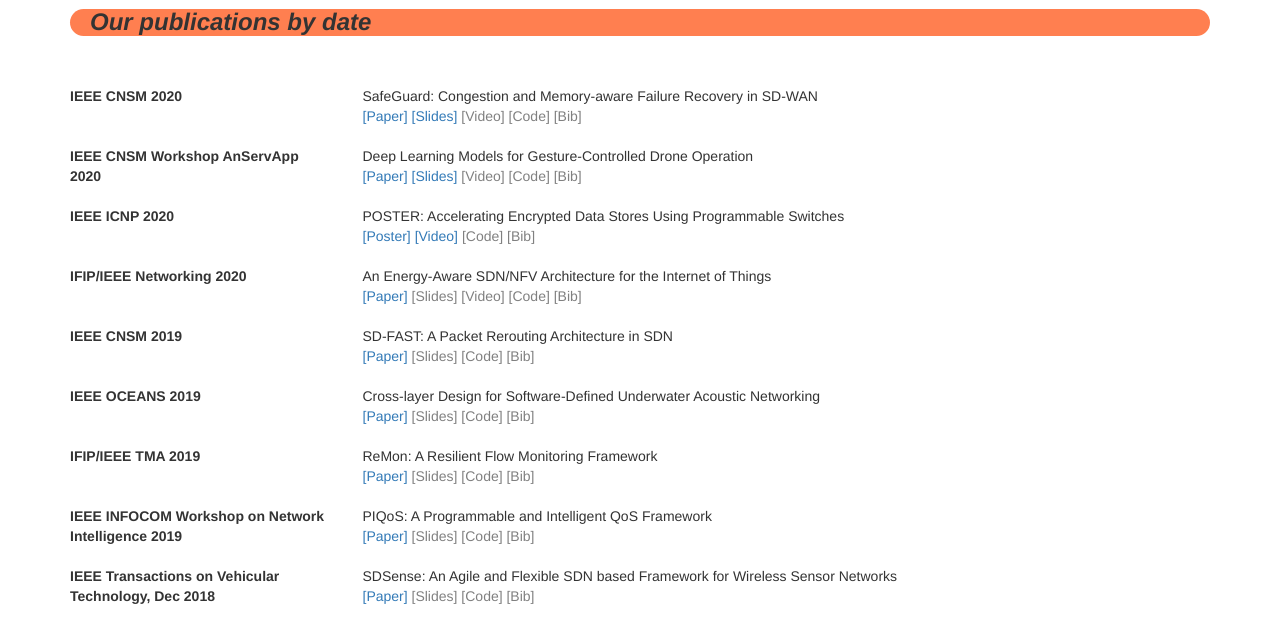
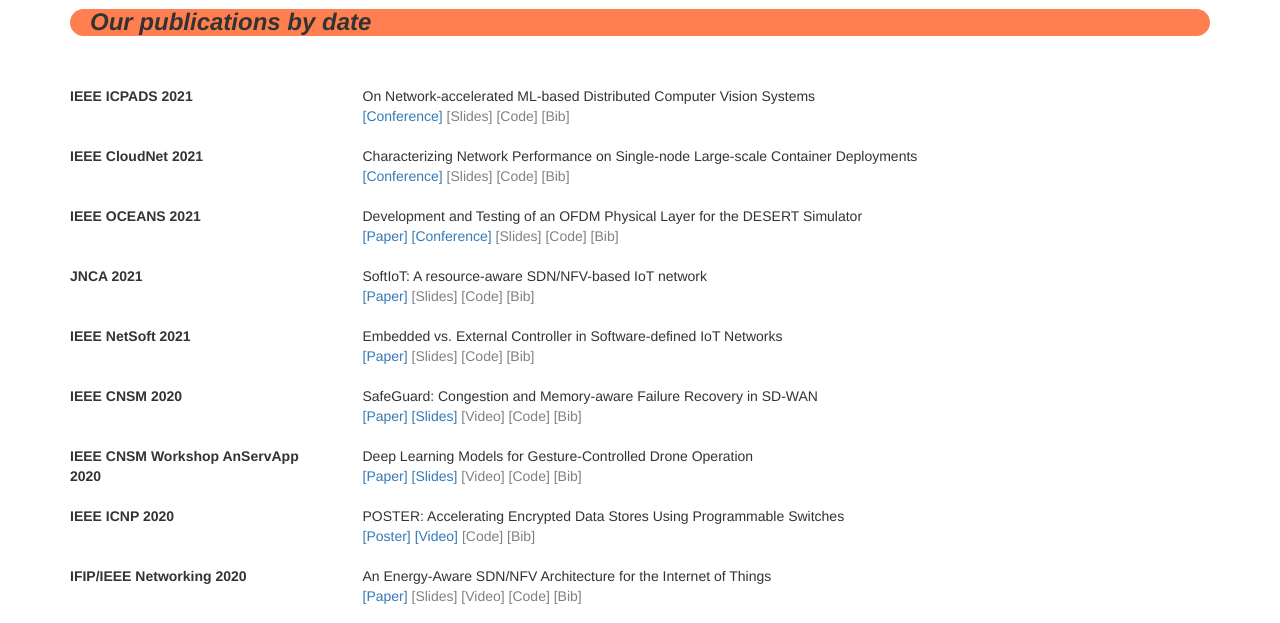
Before and after one commit to PINetDalhousie/PINetDalhousie.github.io, a plain HTML site: page publication.html in a window 1280 px wide. Shown: the part 137-760 px from the top of the page. Drawn offline with nearby package versions, Linux system fonts and the light colour scheme.

Commit message:
updated publications

```diff
--- a/publication.html
+++ b/publication.html
@@ -1,5 +1,6 @@
 <!DOCTYPE html>
 <html lang="en">
+
 <head>
   <title>Programmable and Intelligent Networking Lab</title>
   <meta charset="utf-8">
@@ -10,6 +11,7 @@
   <script src="https://maxcdn.bootstrapcdn.com/bootstrap/3.4.1/js/bootstrap.min.js"></script>
   <script src="https://cdnjs.cloudflare.com/ajax/libs/popper.js/1.16.0/umd/popper.min.js"></script>
 </head>
+
 <body>
 
   <div class="background-page">
@@ -27,11 +29,21 @@
         </div>
         <div class="collapse navbar-collapse" id="myNavbar">
           <ul class="nav navbar-nav navbar-right">
-         <li><a href="index.html"><h3 class="nav-font">Home</h3></a></li>
-        <li><a href="team.html"><h3 class="nav-font">People</h3></a></li>
-        <li><a href="projects.html"><h3 class="nav-font">Projects</h3></a></li>
-        <li><a href="publication.html"><h3 class="nav-font">Publications</h3></a></li>
-        <li><a href="contact.html"><h3 class="nav-font">Contact</h3></a></li>
+            <li><a href="index.html">
+                <h3 class="nav-font">Home</h3>
+              </a></li>
+            <li><a href="team.html">
+                <h3 class="nav-font">People</h3>
+              </a></li>
+            <li><a href="projects.html">
+                <h3 class="nav-font">Projects</h3>
+              </a></li>
+            <li><a href="publication.html">
+                <h3 class="nav-font">Publications</h3>
+              </a></li>
+            <li><a href="contact.html">
+                <h3 class="nav-font">Contact</h3>
+              </a></li>
           </ul>
         </div>
       </nav>
@@ -42,6 +54,57 @@
       </div>
       <br><br>
       <dl class="row">
+        <dt class="col-sm-3">IEEE ICPADS 2021</dt>
+        <dd class="col-sm-9">
+          On Network-accelerated ML-based Distributed Computer Vision Systems
+          <p>
+            <a href="http://ieee-icpads.net/2021/">[Conference]</a>
+            <a href="#" style="color:gray">[Slides]</a>
+            <a href="#" style="color:gray">[Code]</a>
+            <a href="#" style="color:gray">[Bib]</a>
+          </p>
+        </dd><br><br><br>
+        <dt class="col-sm-3">IEEE CloudNet 2021</dt>
+        <dd class="col-sm-9">
+          Characterizing Network Performance on Single-node Large-scale Container Deployments
+          <p>
+            <a href="https://cloudnet2021.ieee-cloudnet.org/">[Conference]</a>
+            <a href="#" style="color:gray">[Slides]</a>
+            <a href="#" style="color:gray">[Code]</a>
+            <a href="#" style="color:gray">[Bib]</a>
+          </p>
+        </dd><br><br><br>
+        <dt class="col-sm-3">IEEE OCEANS 2021</dt>
+        <dd class="col-sm-9">
+          Development and Testing of an OFDM Physical Layer for the DESERT Simulator
+          <p>
+            <a href="https://par.nsf.gov/biblio/10298729">[Paper]</a>
+            <a href="https://global21.oceansconference.org/">[Conference]</a>
+            <a href="#" style="color:gray">[Slides]</a>
+            <a href="#" style="color:gray">[Code]</a>
+            <a href="#" style="color:gray">[Bib]</a>
+          </p>
+        </dd><br><br><br>
+        <dt class="col-sm-3">JNCA 2021</dt>
+        <dd class="col-sm-9">
+          SoftIoT: A resource-aware SDN/NFV-based IoT network
+          <p>
+            <a href="https://www.sciencedirect.com/science/article/pii/S1084804521002113">[Paper]</a>
+            <a href="#" style="color:gray">[Slides]</a>
+            <a href="#" style="color:gray">[Code]</a>
+            <a href="#" style="color:gray">[Bib]</a>
+          </p>
+        </dd><br><br><br>
+        <dt class="col-sm-3">IEEE NetSoft 2021</dt>
+        <dd class="col-sm-9">
+          Embedded vs. External Controller in Software-defined IoT Networks
+          <p>
+            <a href="https://ieeexplore.ieee.org/document/9492688">[Paper]</a>
+            <a href="#" style="color:gray">[Slides]</a>
+            <a href="#" style="color:gray">[Code]</a>
+            <a href="#" style="color:gray">[Bib]</a>
+          </p>
+        </dd><br><br><br>
 
         <dt class="col-sm-3">IEEE CNSM 2020</dt>
         <dd class="col-sm-9">
@@ -187,4 +250,5 @@
       </footer>
 
 </body>
+
 </html>
```
Also changed, not shown: index.html (+5 -4 lines). Lines whose indentation alone changed are shown as unchanged.
